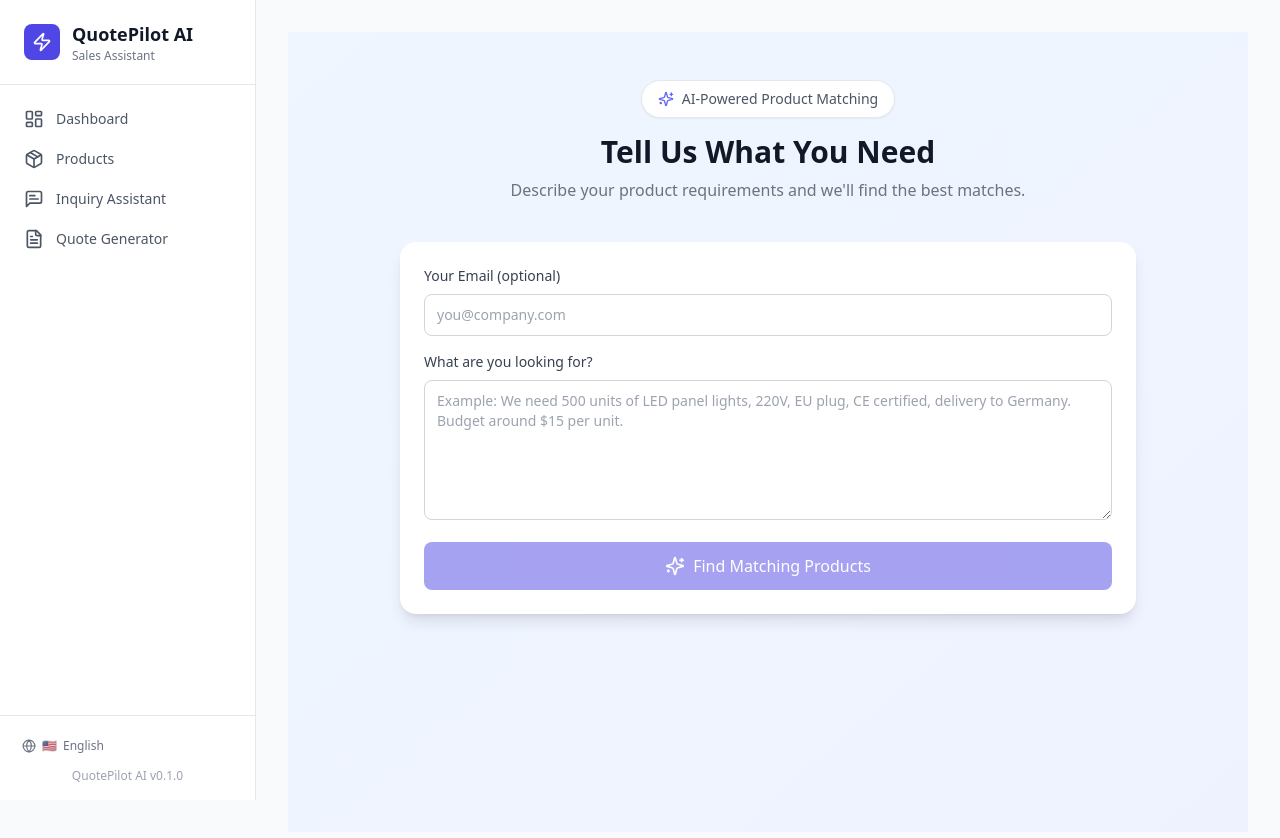
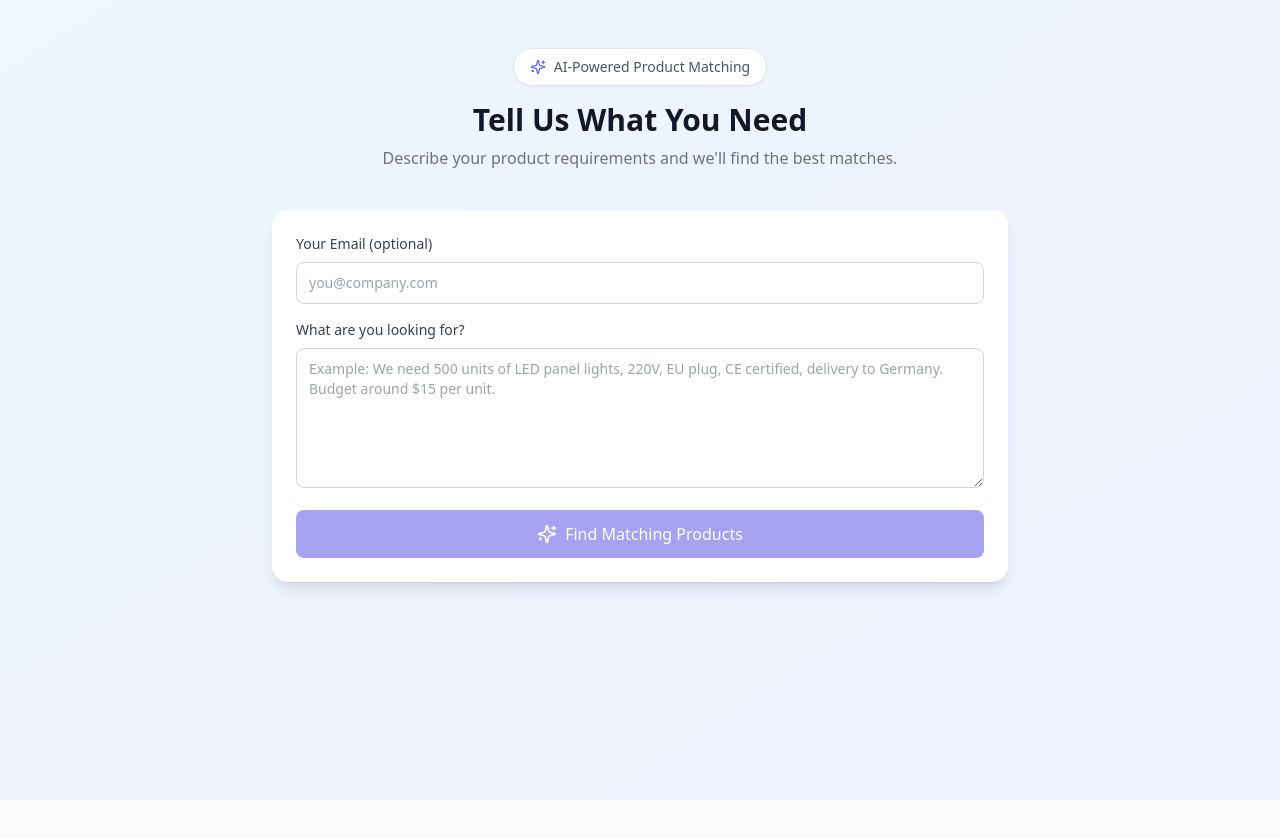
Before and after one commit to hohenghe/Quotepilot-ai, a Next.js app in the folder frontend/: page /buyer in a window 1280 px wide. Shown: the top 838 px of the page. After the commit the page ends 800 px from the top, so only its background shows below. Built offline with nearby package versions, Linux system fonts and the light colour scheme.

Commit message:
refactor: move dashboard pages to route group, remove sidebar from buyer/seller/admin

```diff
--- /dev/null
+++ b/frontend/src/app/(dashboard)/layout.tsx
@@ -0,0 +1,5 @@
+import AppLayout from "@/components/AppLayout"
+
+export default function DashboardLayout({ children }: { children: React.ReactNode }) {
+  return <AppLayout>{children}</AppLayout>
+}
--- a/frontend/src/app/layout.tsx
+++ b/frontend/src/app/layout.tsx
@@ -1,6 +1,5 @@
 import type { Metadata } from "next"
 import { I18nProvider } from "@/i18n/I18nProvider"
-import AppLayout from "@/components/AppLayout"
 import "./globals.css"
 
 export const metadata: Metadata = {
@@ -17,7 +16,7 @@ export default function RootLayout({
     <html lang="en" suppressHydrationWarning>
       <body>
         <I18nProvider>
-          <AppLayout>{children}</AppLayout>
+          {children}
         </I18nProvider>
       </body>
     </html>
```
Also changed, not shown: frontend/src/app/(dashboard)/inquiry/page.tsx (renamed from frontend/src/app/inquiry/page.tsx), frontend/src/app/(dashboard)/page.tsx (renamed from frontend/src/app/page.tsx), frontend/src/app/(dashboard)/products/page.tsx (renamed from frontend/src/app/products/page.tsx), frontend/src/app/(dashboard)/quote/page.tsx (renamed from frontend/src/app/quote/page.tsx), 1 other file (tests, documents, lock files or other folders).
